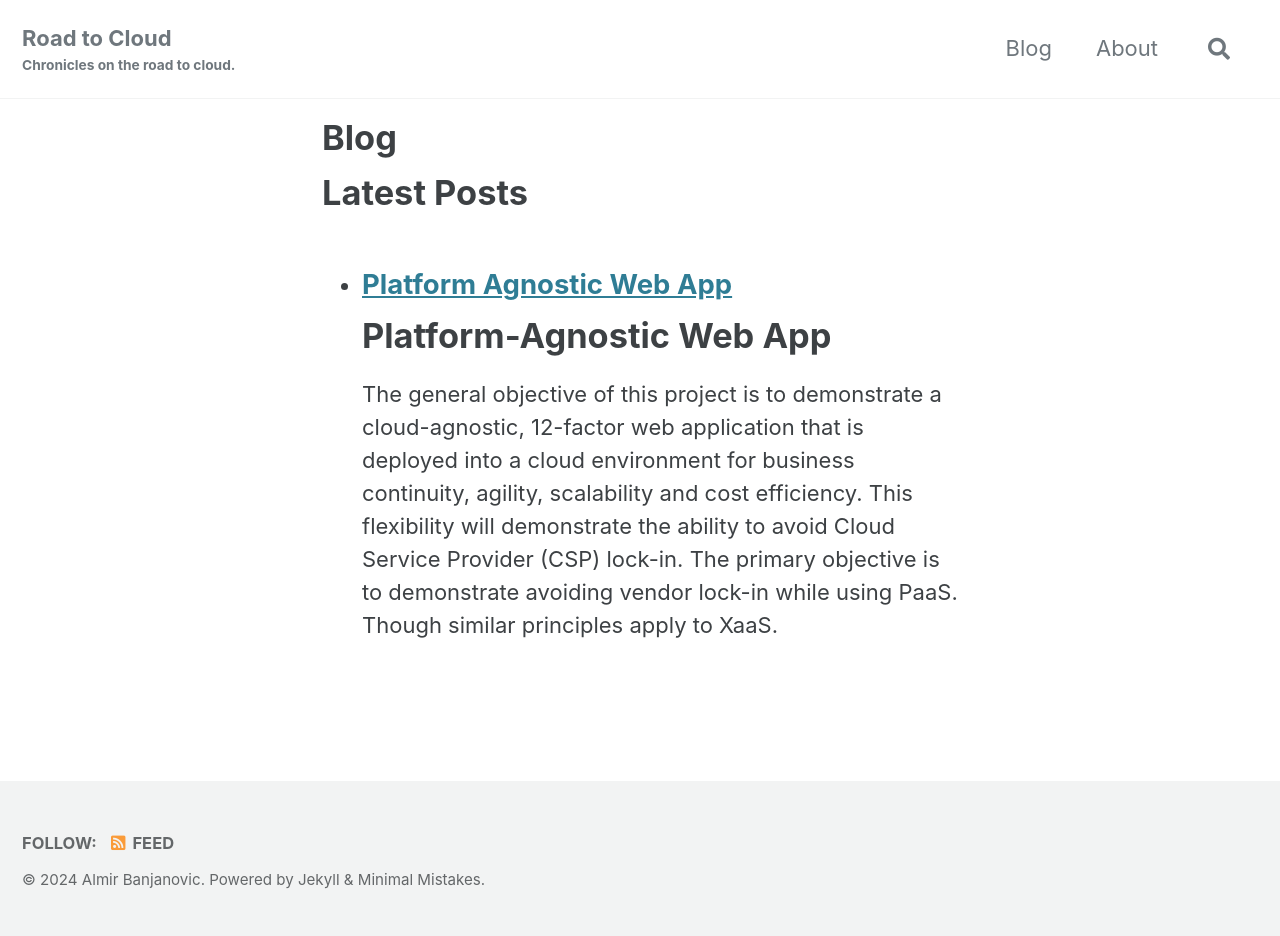
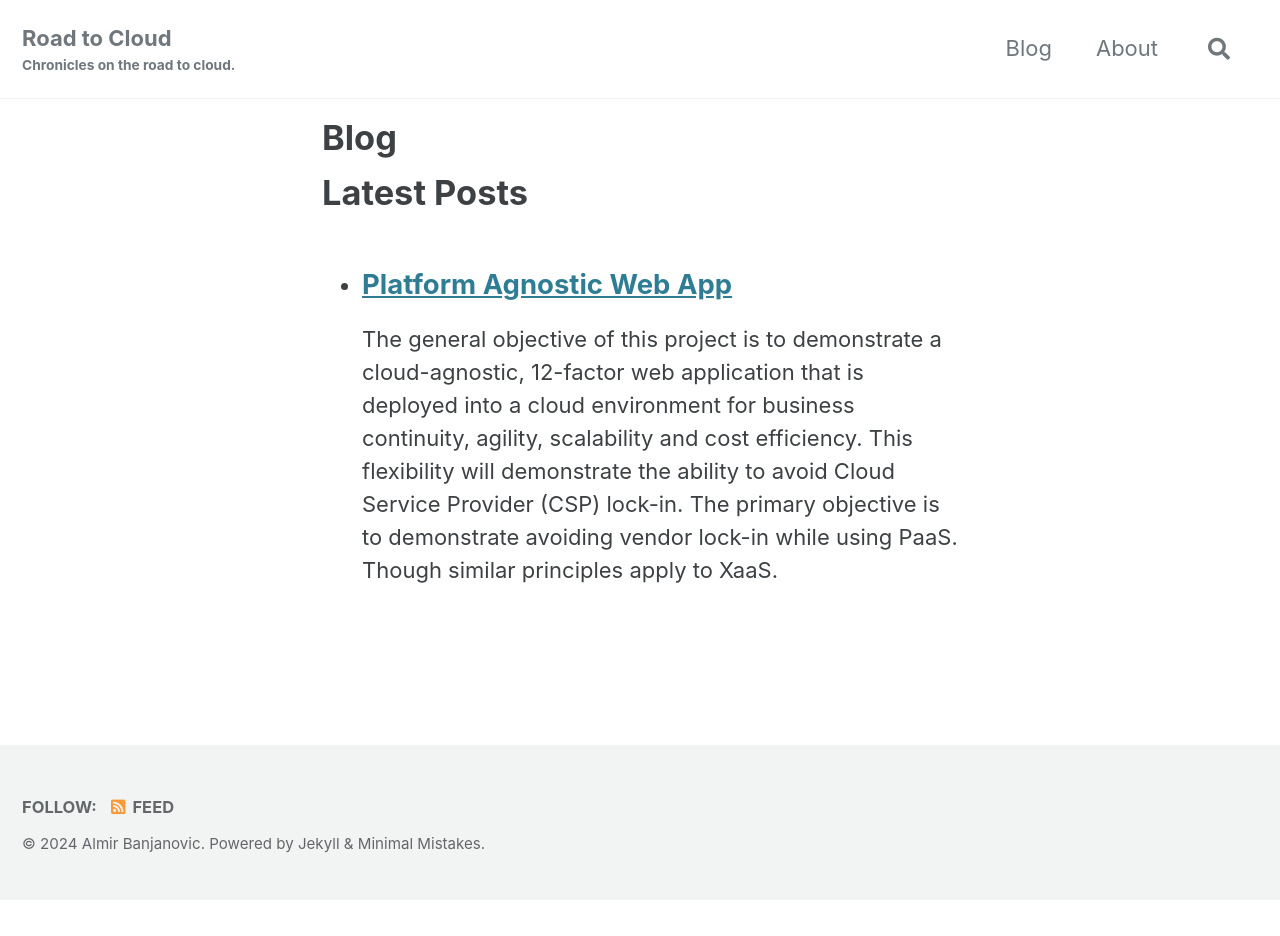
Before and after one commit to almirbanjanovic/roadtocloud.github.io, a Jekyll site: the page built from blog.html, in a window 1280 px wide. Built offline with Jekyll 4.4.1, drawn with Linux system fonts in a browser that asks for light colours; cached includes are drawn as plain includes; comment, search, counter and statistics services are not loaded; after the commit the page ends 900 px from its top, so only the background shows below that.

Commit message:
Update 2023-09-25-platform-agnostic-app.md

```diff
--- a/_posts/2023-09-25-platform-agnostic-app.md
+++ b/_posts/2023-09-25-platform-agnostic-app.md
@@ -7,7 +7,6 @@ tags:
 layout: posts
 ---
 
-# Platform-Agnostic Web App
 The general objective of this project is to demonstrate a cloud-agnostic, 12-factor web application that is deployed into a cloud environment for business continuity, agility, scalability and cost efficiency.  This flexibility will demonstrate the ability to avoid Cloud Service Provider (CSP) lock-in.
 The primary objective is to demonstrate avoiding vendor lock-in while using PaaS.  Though similar principles apply to XaaS.
 
```
